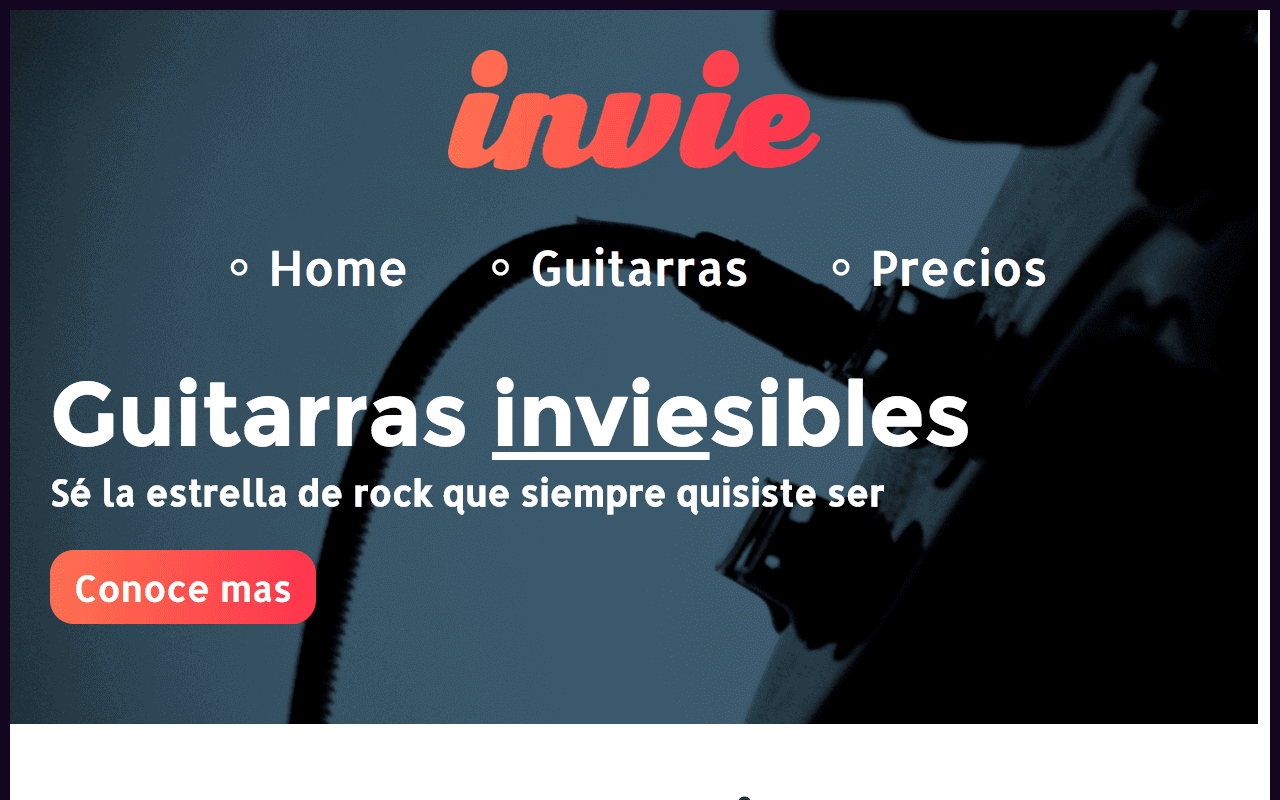
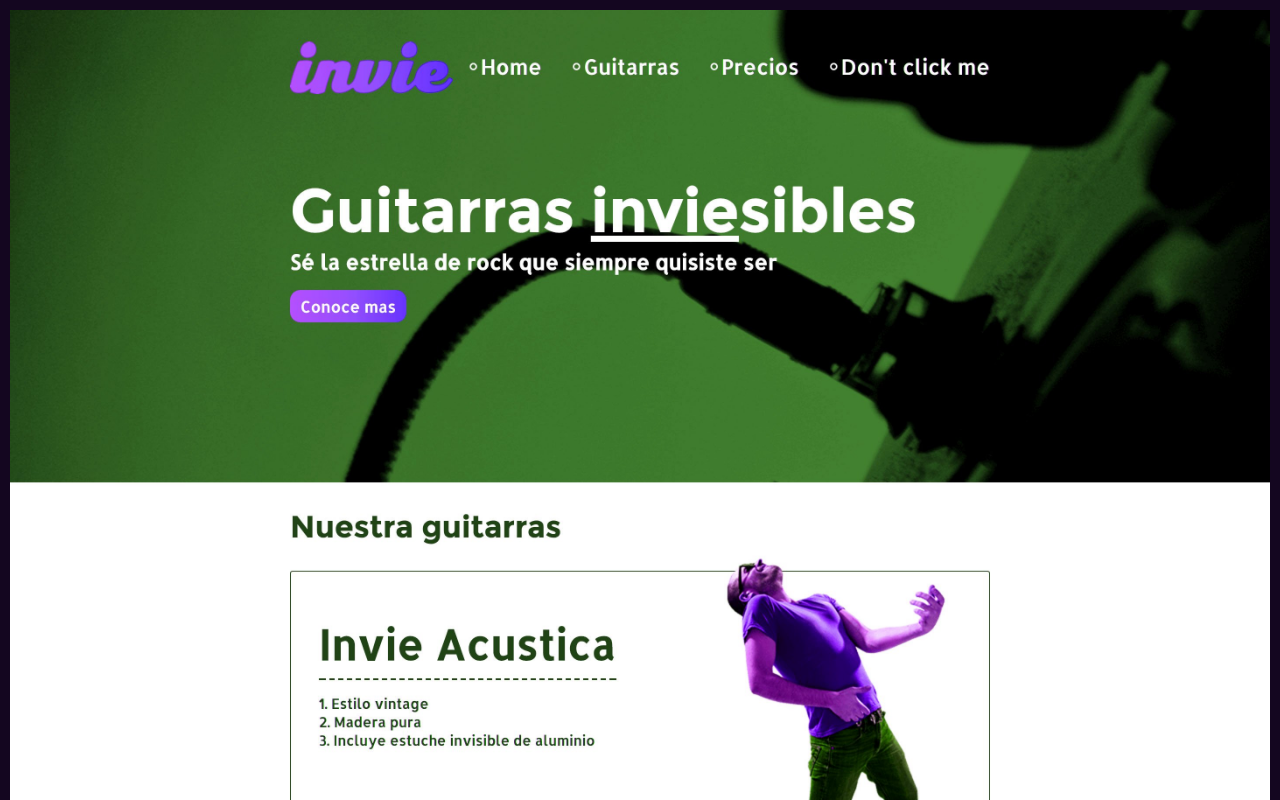
Before and after one commit to nicolasalvarezc/invie-github, a plain HTML site: page index.html in a window 1280 px wide. Shown: the top 800 px of the page. Drawn offline with Linux system fonts and the light colour scheme.

Commit message:
agregando el update A

```diff
--- a/index.html
+++ b/index.html
@@ -12,7 +12,7 @@
                 vertical-align: top;
                /* display: none;*/
             }
-            #imgresponsive{
+            img#responsive {
                 display: none;
             }
 
@@ -25,12 +25,7 @@
         </style>
     </head>
     <body>
-        <img src='invie-responsive.png' alt=''>
-        <img src='header.jpg' alt=''>
-        <img src='header.jpg' alt=''>
-        <img src='header.jpg' alt=''>
-
-
-
+        <img src='invie-responsive.png' alt='' id="responsive">
+        <img src='nueva-version.jpg' alt=''>
     </body>
 </html>
```
Also changed, not shown: 1 other file.
